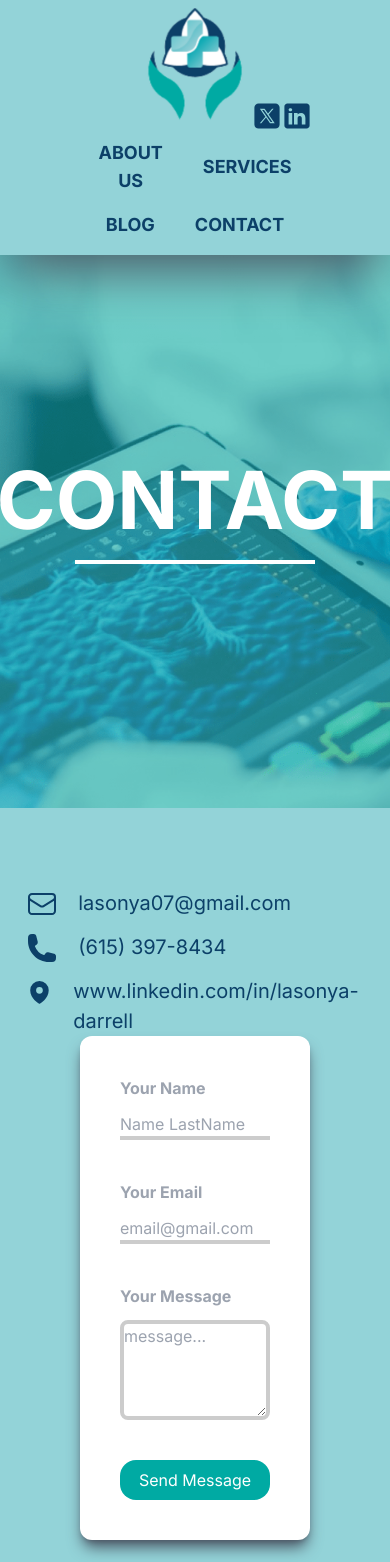
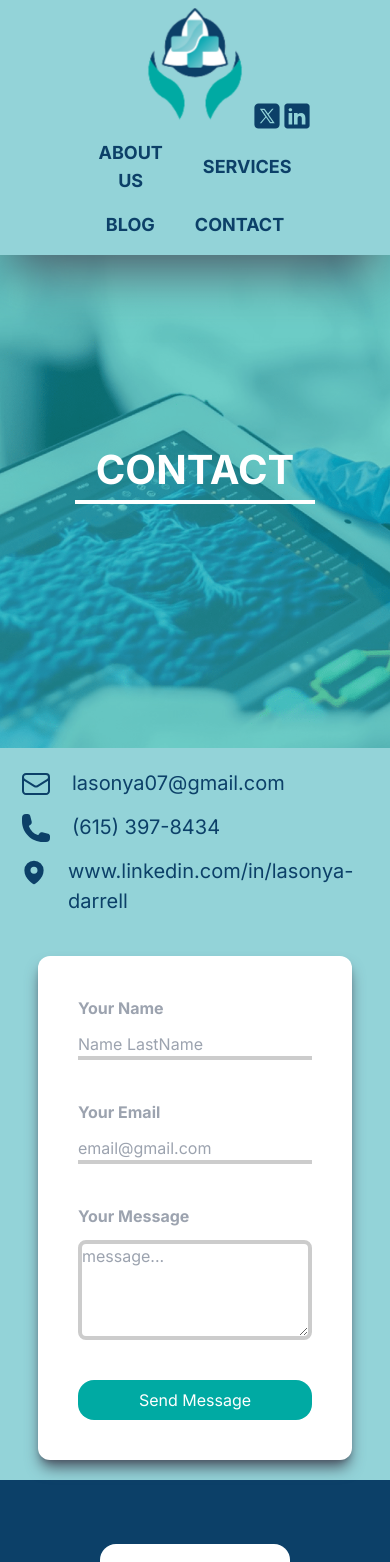
Before and after one commit to LemonGrab766/Trinity-Healthcare, a Next.js app: page /contact in a window 390 px wide. Shown: the top 1562 px of the page. Built offline with nearby package versions, Linux system fonts and the light colour scheme.

Commit message:
contact responsive

```diff
--- a/src/components/Banners/AboutUsBanner.js
+++ b/src/components/Banners/AboutUsBanner.js
@@ -7,8 +7,8 @@ export default function AboutUsBanner() {
       <div className=" bg-[#0c406898]">
         <Nav />
         <div className=" flex flex-col justify-center items-center py-60">
-          <h1 className=" md:text-[80px] flex gap-6 text-white font-light ">
-            ABOUT <span className="font-bold">US</span>
+          <h1 className="text-[40px] md:text-[80px] flex gap-6 text-white font-light ">
+            ABOUT <span className="font-bold ">US</span>
           </h1>
           <div className=" flex bg-white h-1 w-60 mb-1"></div>
         </div>
--- a/src/components/Banners/BlogBanner.js
+++ b/src/components/Banners/BlogBanner.js
@@ -7,7 +7,7 @@ export default function BlogBanner() {
       <div className=" bg-[#0c406898]">
         <Nav />
         <div className=" flex flex-col justify-center items-center py-60">
-          <h1 className=" text-[80px] flex gap-6 text-white font-bold ">
+          <h1 className=" text-[40px] md:text-[80px] flex gap-6 text-white font-bold ">
            BLOG
           </h1>
           <div className=" flex bg-white h-1 w-60 mb-1"></div>
--- a/src/components/Banners/BlogDetailBanner.js
+++ b/src/components/Banners/BlogDetailBanner.js
@@ -36,7 +36,7 @@ export default function BlogDetailBanner({ image, title }) {
         <div className="flex flex-col justify-center items-center py-60">
           <h1 className="text-[40px] flex gap-6 text-white font-bold">BLOG</h1>
           <div className="flex bg-white h-1 w-60 mb-1"></div>
-          <h1 className="text-[60px] flex gap-6 text-white font-bold">
+          <h1 className="text-[40px] md:text-[60px] flex gap-6 text-white font-bold">
             {title}
           </h1>
         </div>
--- a/src/components/Banners/ContactBanner.js
+++ b/src/components/Banners/ContactBanner.js
@@ -7,7 +7,7 @@ export default function ContactBanner() {
       <div className=" bg-[#00aaa48f]">
         <Nav />
         <div className=" flex flex-col justify-center items-center py-60">
-          <h1 className=" text-[80px] flex gap-6 text-white font-bold ">
+          <h1 className=" text-[40px] md:text-[80px] flex gap-6 text-white font-bold ">
             CONTACT
           </h1>
           <div className=" flex bg-white h-1 w-60 mb-1"></div>
--- a/src/components/Banners/HomeBanner.js
+++ b/src/components/Banners/HomeBanner.js
@@ -7,7 +7,7 @@ export default function HomeBanner() {
       <div className=" bg-[#00aaa4af]">
         <Nav />
         <div className=" flex flex-col justify-center items-center py-60">
-          <h1 className=" md:text-[80px] text-center text-white font-bold">
+          <h1 className=" text-[40px] md:text-[80px] text-center text-white font-bold">
             Trinity Healthcare Services
           </h1>
           <div className=" flex bg-white h-1 w-60 mb-1"></div>
--- a/src/components/Banners/PersonalInfBanner.js
+++ b/src/components/Banners/PersonalInfBanner.js
@@ -7,11 +7,11 @@ export default function PersonalInfBanner() {
       <div className=" bg-[#0c406898]">
         <Nav />
         <div className=" flex flex-col justify-center items-center py-60">
-          <h1 className=" md:text-[80px] text-center text-white font-medium">
+          <h1 className=" text-[40px] md:text-[80px] text-center text-white font-medium">
             PERSONAL
           </h1>
           <div className=" flex bg-white h-1 w-60 mb-1"></div>
-          <h1 className=" md:text-[80px] text-center text-white font-bold">
+          <h1 className=" text-[40px] md:text-[80px] text-center text-white font-bold">
             INFORMATION
           </h1>
           {/* <p className=" w-2/4 text-center text-white text-[20px]">
--- a/src/components/Banners/ServicesBanner.js
+++ b/src/components/Banners/ServicesBanner.js
@@ -7,7 +7,7 @@ export default function ServicesBanner() {
       <div className=" bg-[#00aaa48f]">
         <Nav />
         <div className=" flex flex-col justify-center items-center py-60">
-          <h1 className=" md:text-[80px] flex gap-6 text-white font-bold ">
+          <h1 className=" text-[40px] md:text-[80px] flex gap-6 text-white font-bold ">
             SERVICES
           </h1>
           <div className=" flex bg-white h-1 w-60 mb-1"></div>
--- a/src/components/Contact/ContactPage.js
+++ b/src/components/Contact/ContactPage.js
@@ -4,11 +4,19 @@ import Networks from "../Networks";
 
 export default function ContactPage() {
   return (
-    <div className=" flex flex-wrap justify-around p-20 bg-[#93D3D8]">
-      <div className=" w-[200px] flex justify-center items-center">
-        <Networks color={"#0C4068"} />
-      </div>
-      <div className=" md:w-[900px]">
+    // <div className=" flex flex-wrap justify-around p-20 bg-[#93D3D8]">
+    //   <div className=" w-[300px] flex justify-center items-center">
+    //     <Networks color={"#0C4068"} />
+    //   </div>
+    //   <div className=" md:w-[900px]">
+    //     <Form />
+    //   </div>
+    // </div>
+    <div className=" bg-[#93D3D8] ">
+      <div className=" flex flex-wrap gap-10 lg:gap-0 items-center justify-evenly p-5 md:p-20 ">
+        <div>
+          <Networks color={"#0C4068"} />
+        </div>
         <Form />
       </div>
     </div>
--- a/src/components/services/Carrousel.js
+++ b/src/components/services/Carrousel.js
@@ -73,7 +73,7 @@ const CarouselComp = ({ services }) => {
           {service.title.substring(service.title.indexOf(" ") + 1)}
         </h2>
         <div className="flex relative sm:max-h-[400px] h-[400px]">
-          <Image
+          {/* <Image
             src={service.image}
             alt={service.title}
             // width={1000}
@@ -82,7 +82,17 @@ const CarouselComp = ({ services }) => {
             objectFit="cover"
             layout="fill"
             className="rounded-2xl absolute shadow-xl shadow-gray-600"
-          />
+          /> */}
+          <Image
+        src={service.image}
+        alt={service.title}
+        fill
+        style={{
+          objectFit: 'cover',
+          objectPosition: 'center'
+        }}
+        className="rounded-2xl absolute shadow-xl shadow-gray-600"
+      />
         </div>
         <div className="flex flex-wrap gap-10 lg:gap-0  text-white justify-around">
           {service.text.map((text, index) => (
```
